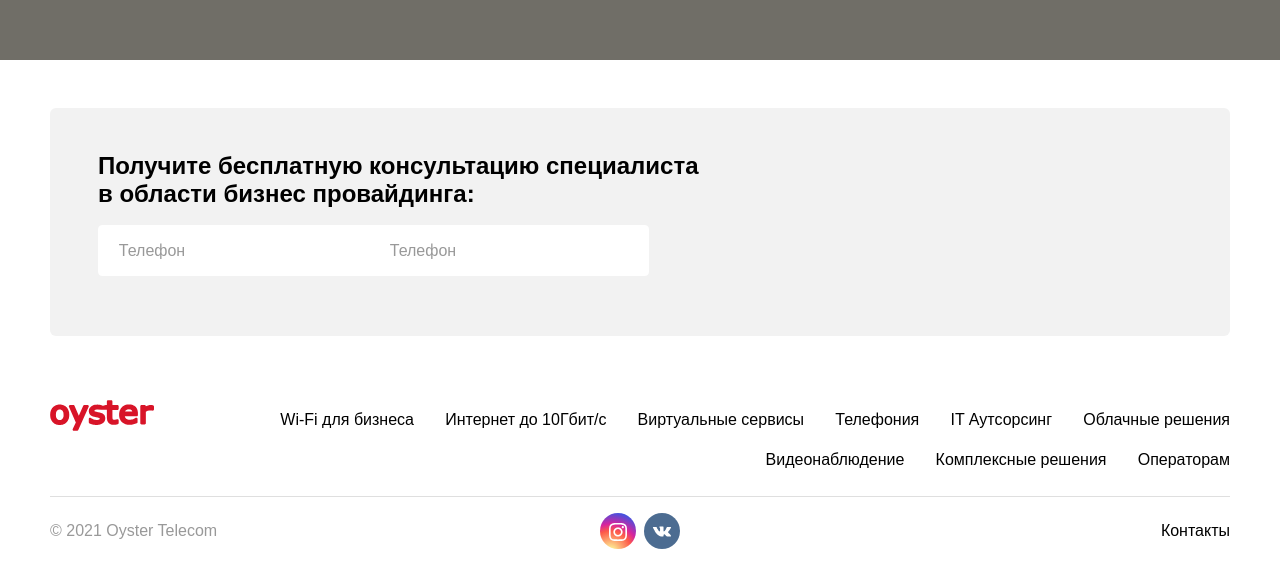
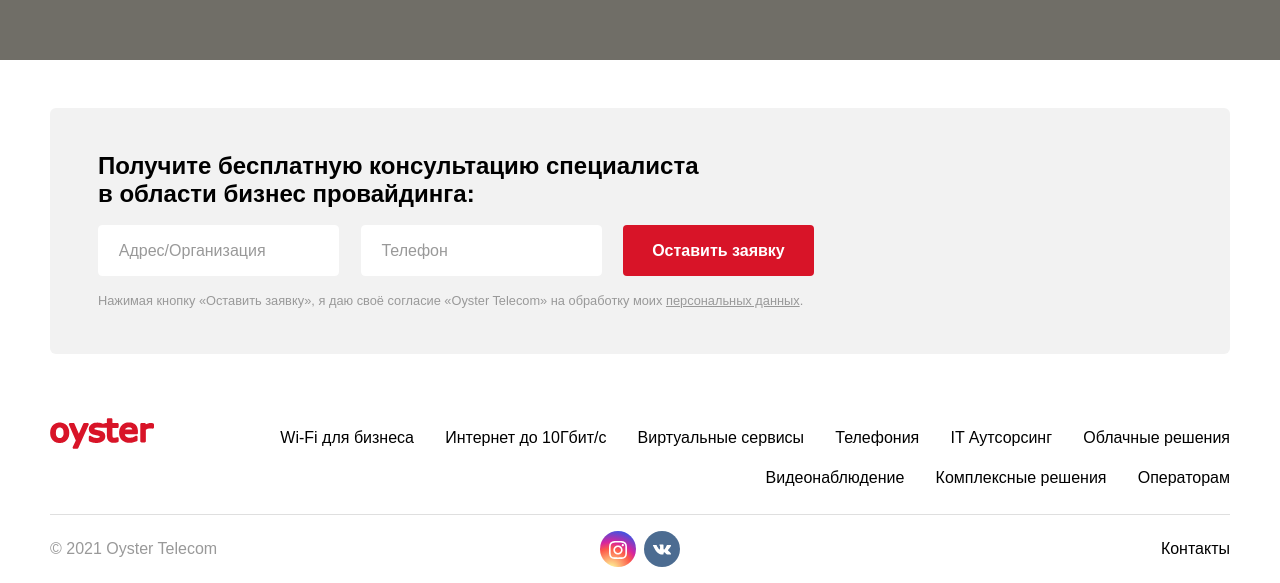
Before and after one commit to Kokkiri421/Oy2b-website, a Nuxt app: page / in a window 1280 px wide. Shown: the part 740-1323 px from the top of the page. Built offline with nearby package versions, Linux system fonts and the light colour scheme; a web font is replaced by a local one.

Commit message:
added order block

```diff
--- a/assets/media_mixin.scss
+++ b/assets/media_mixin.scss
@@ -6,6 +6,12 @@
 
 @mixin _1300 {
   @media (max-width: 1300px){
+    @content;
+  }
+}
+
+@mixin _1250 {
+  @media (max-width: 1250px){
     @content;
   }
 }
--- a/components/Common/PrettyInput.vue
+++ b/components/Common/PrettyInput.vue
@@ -47,15 +47,13 @@ export default {
 .pretty-input {
   position: relative;
   display: inline-block;
-  vertical-align: top;
-  width: 23%;
-  margin: 0 2% 1em 0;
   .form-input {
     appearance: none;
     padding: 0.8em 1em;
     border: 1px solid #fff;
     border-radius: 4px;
-    min-width: 280px;
+    width: 100%;
+    min-width: 0;
     line-height: 1.6em;
     min-height: 3.2em;
     box-sizing: border-box;
--- a/components/DefaultLayout/DefaultFooter.vue
+++ b/components/DefaultLayout/DefaultFooter.vue
@@ -105,7 +105,7 @@ export default {
           margin: 0 0 0 1.95em;
         }
         @include _600() {
-          margin: 0 1.05em 0.5em 0;
+          margin: 0 1.05em 1em 0;
         }
       }
     }
--- a/components/DefaultLayout/OrderBlock.vue
+++ b/components/DefaultLayout/OrderBlock.vue
@@ -8,16 +8,26 @@
           в области бизнес провайдинга:
         </h4>
         <div class="order-block__form-container">
-          <form class="order-block__form">
+          <form class="order-block-form">
             <pretty-input
-              :name="'phone'"
-              :placeholder="'Телефон'"
+              :name="'address'"
+              :placeholder="'Адрес/Организация'"
+              class="order-block-form__item"
             ></pretty-input>
             <pretty-input
               :name="'phone'"
               :placeholder="'Телефон'"
+              class="order-block-form__item"
             ></pretty-input>
+            <div class="order-block-form__item">
+              <button class="dialog-button">Оставить заявку</button>
+            </div>
           </form>
+          <div class="order-block__privacy">
+            Нажимая кнопку «Оставить заявку», я даю своё согласие «Oyster
+            Telecom» на обработку моих
+            <a href="/privacy/">персональных данных</a>.
+          </div>
         </div>
       </div>
     </div>
@@ -45,8 +55,34 @@ export default {
     @include _600 {
       padding: 1em 1.2em;
     }
-
-    &__header {
+    .order-block-form {
+      display: flex;
+      flex-direction: row;
+      @include _1250() {
+        flex-direction: column;
+      }
+      &__item {
+        vertical-align: top;
+        margin: 0 2% 1em 0;
+        @include _1250() {
+          display: block;
+          margin: 1em 0;
+          width: 100%;
+        }
+        button {
+          @include _1250() {
+            width: 100%;
+          }
+        }
+      }
+    }
+    &__privacy {
+      color: #999;
+      font-size: 0.8em;
+      line-height: 1.4em;
+      a {
+        color: #999;
+      }
     }
   }
 }
--- a/layouts/default.vue
+++ b/layouts/default.vue
@@ -92,6 +92,16 @@ body {
   border-radius: 4px;
   padding: 0.8em 1.8em;
   font-weight: 700;
+  background-color: #d81428;
+  color: #fff;
+  font-size: 1em;
+  line-height: 1.6em;
+  border: none;
+  transition: color 0.2s ease-out, background-color 0.2s ease-out,
+    border 0.2s ease-out, opacity 0.2s ease-out;
+  &:hover {
+    background-color: #ec3346;
+  }
 }
 .underline-animated-link {
   display: inline;
```
